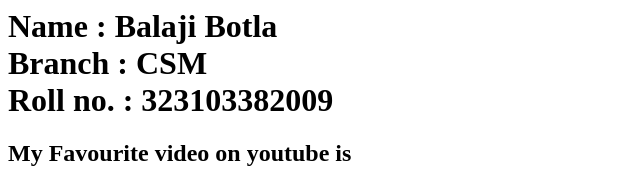
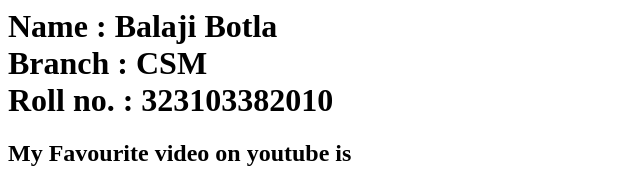
Before and after one commit to BalajiBotla7/my-profile, a plain HTML site: page mydetails.html in a window 1280 px wide. Shown: the top 184 px of the page, 0-640 px from the left. Drawn offline with Linux system fonts and the light colour scheme; grey boxes are pictures that could not be loaded.

Commit message:
sample webpage

```diff
--- a/mydetails.html
+++ b/mydetails.html
@@ -9,7 +9,7 @@
              <br>
            Branch   : CSM
              <br>
-           Roll no. : 323103382009
+           Roll no. : 323103382010
 	 </h1>
           <h2> My Favourite video on youtube is </h2>
           <iframe width="560" height="315" src="https://www.youtube.com/embed/arj7oStGLkU?si=0AhhVSzyxb6rwLvO" title="YouTube video player" frameborder="0" allow="accelerometer; autoplay; clipboard-write; encrypted-media; gyroscope; picture-in-picture; web-share" allowfullscreen></iframe>
```
